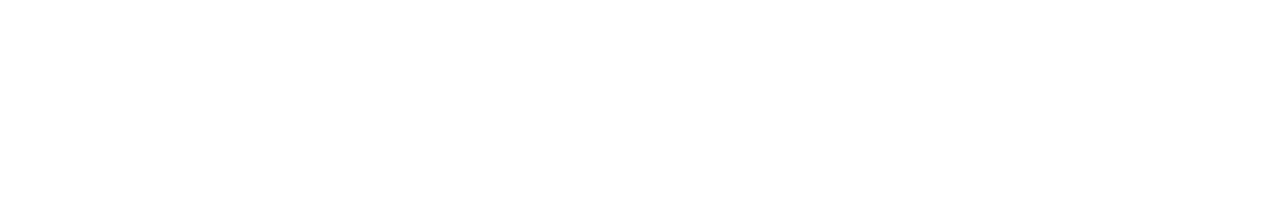
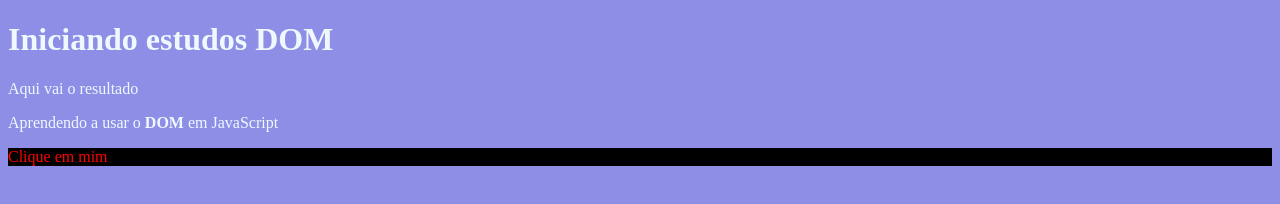
Before and after one commit to kelverly/estudos-javascript, a plain HTML site: page modulo-c/ex001.html in a window 1280 px wide. Drawn offline with Linux system fonts and the light colour scheme.

Commit message:
new update

```diff
--- a/modulo-c/ex001.html
+++ b/modulo-c/ex001.html
@@ -1,11 +1,34 @@
 <!DOCTYPE html>
-<html lang="en">
+<html lang="pt-br">
 <head>
     <meta charset="UTF-8">
     <meta name="viewport" content="width=device-width, initial-scale=1.0">
     <title>Document</title>
+    <style>
+        body{
+            background-color: rgba(19, 19, 204, 0.479);
+            color: aliceblue;
+        }
+    </style>
 </head>
 <body>
+    <h1>Iniciando estudos DOM</h1>
+    <P>Aqui vai o resultado</P>
+    <p>Aprendendo a usar o <strong>DOM</strong> em JavaScript</p>
+    <div id="msg">Clique em mim</div>
 
+
+
+
+    <script>
+        // var p1 = window.document.getElementsByTagName('p')[1]
+        // window.document.write('Esta escrito assim: ' + p1.innerText)
+         // window.alert(p1.innerText)
+        var d = window.document.getElementById('msg')
+        d.style.background = 'black'
+        // d.innerText ='estou aguardando'
+        var da = window.document.querySelector('#msg')
+        d.style.color = 'red'
+    </script>
 </body>
 </html>
```
